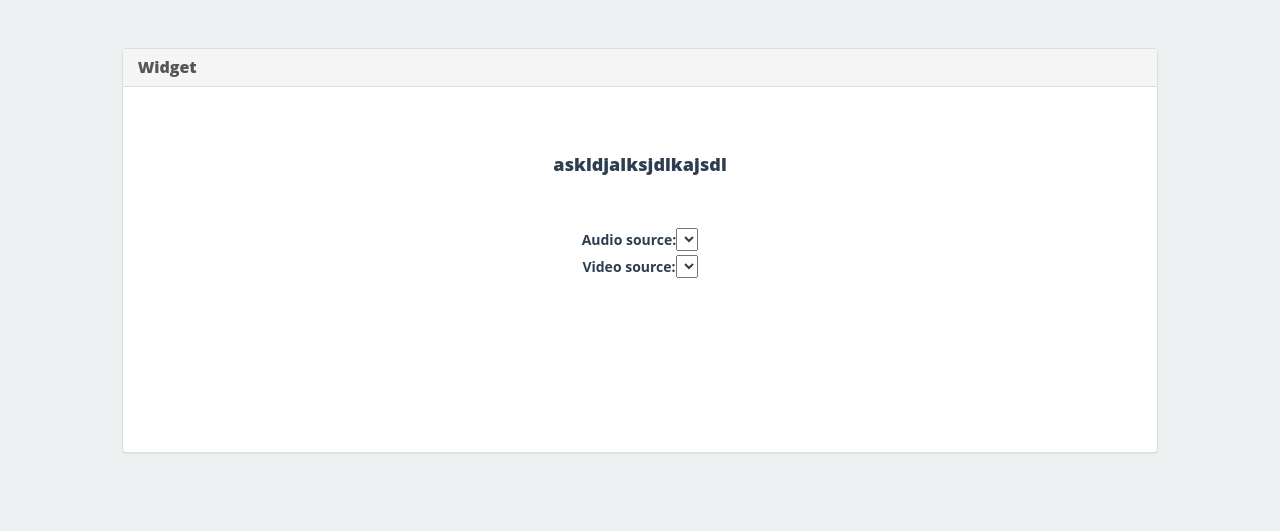
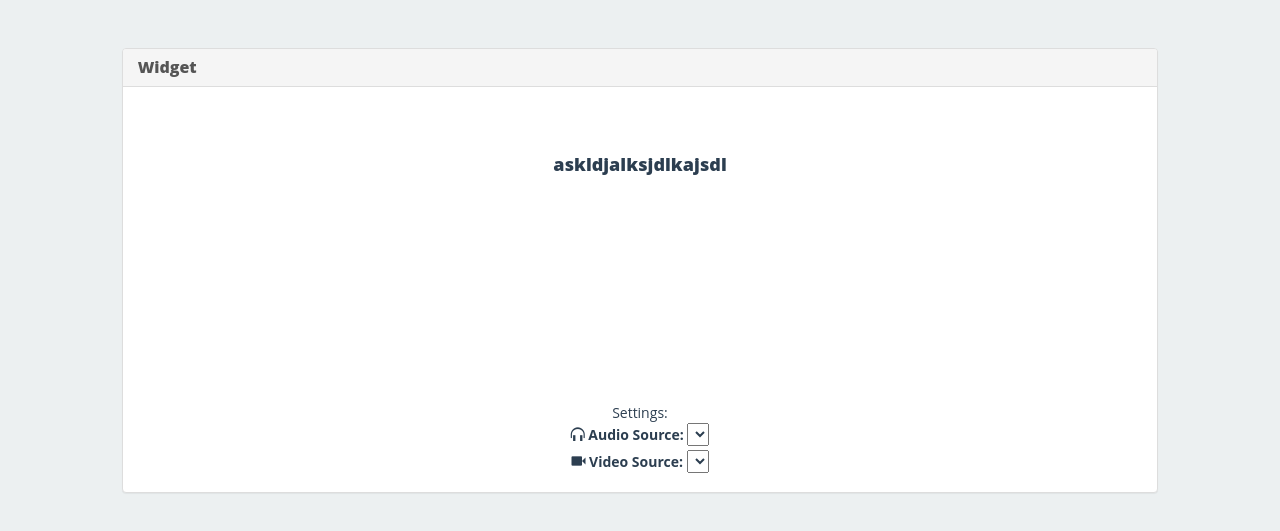
Before and after one commit to josephmilla/selfie, a website: page index.html in a window 1280 px wide. Shown: the part 155-686 px from the top of the page. Drawn offline with Linux system fonts and the light colour scheme.

Commit message:
Enable video capture

```diff
--- a/index.html
+++ b/index.html
@@ -138,6 +138,12 @@
       .addon-primary:active {
         opacity: 0.90;
       }
+
+      .select {
+        display: inline-block;
+        margin: 0 auto;
+      }
+
     </style>
   </head>
 
@@ -164,14 +170,18 @@
                   </div>
 
                   <div class="row">
+                    <video muted autoplay></video>
+                    <br><br>
+                    Settings:
+                    <br>
                     <div class="select">
-                      <label for="audioSource">Audio source: </label><select id="audioSource"></select>
+                      <label for="audioSource"><span class="glyphicon glyphicon-headphones"></span>&nbsp;Audio Source:&nbsp;</label><select id="audioSource"></select>
                     </div>
-
+                    <br>
                     <div class="select">
-                      <label for="videoSource">Video source: </label><select id="videoSource"></select>
+                      <label for="videoSource"><span class="glyphicon glyphicon-facetime-video"></span>&nbsp;Video Source:&nbsp;</label><select id="videoSource"></select>
                     </div>
-                    <video muted autoplay></video>
+                    <br>
                   </div>
                 </center>
               </div>
@@ -201,11 +211,11 @@
         var option = document.createElement('option');
         option.value = sourceInfo.id;
         if (sourceInfo.kind === 'audio') {
-          option.text = sourceInfo.label || 'microphone ' +
+          option.text = sourceInfo.label || 'Microphone ' +
             (audioSelect.length + 1);
           audioSelect.appendChild(option);
         } else if (sourceInfo.kind === 'video') {
-          option.text = sourceInfo.label || 'camera ' + (videoSelect.length + 1);
+          option.text = sourceInfo.label || 'Camera ' + (videoSelect.length + 1);
           videoSelect.appendChild(option);
         } else {
           console.log('Some other kind of source: ', sourceInfo);
```
